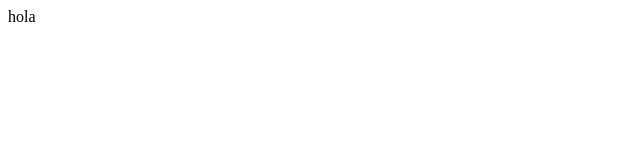
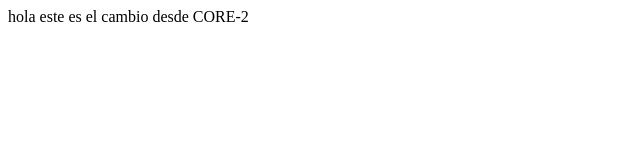
Before and after one commit to jaquinterob/flow, a plain HTML site: page index.html in a window 1280 px wide. Shown: the whole page, without its empty margins (0-640 px from the left). Drawn offline with Linux system fonts and the light colour scheme.

Commit message:
commit from CORE-2

```diff
--- a/index.html
+++ b/index.html
@@ -1 +1 @@
-<div>hola</div>
+<div>hola este es el cambio desde CORE-2</div>
```
